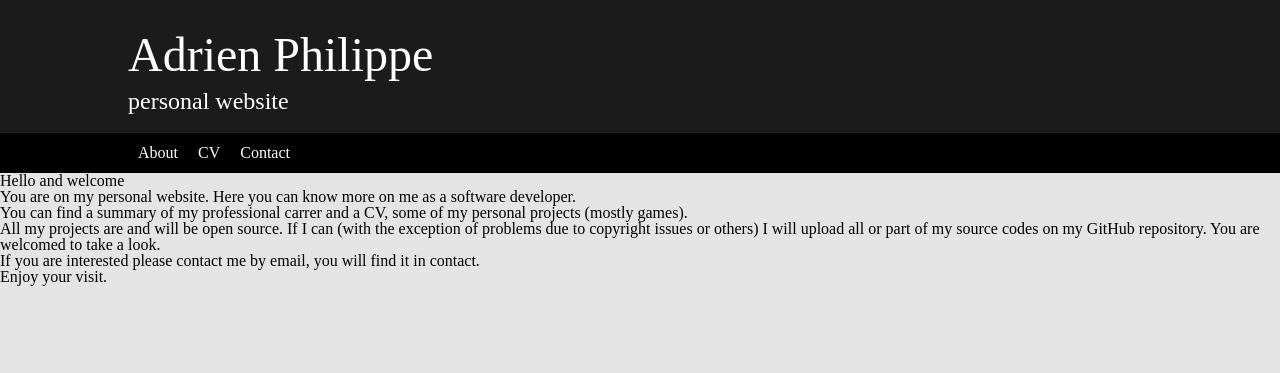
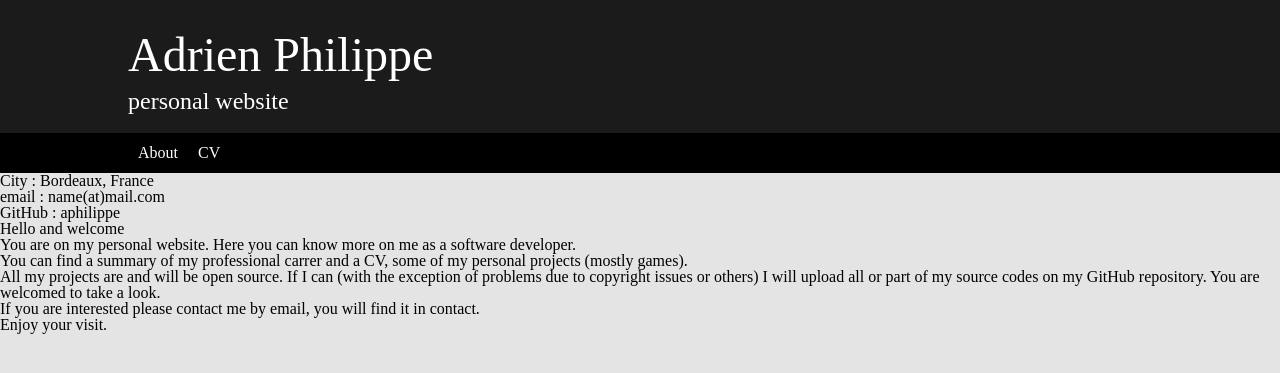
Before and after one commit to aphilippe/aphilippe.github.io, a Jekyll site: the page built from index.html, in a window 1280 px wide. Shown: the top 373 px of the page. Built offline with Jekyll 4.4.1, drawn with Linux system fonts in a browser that asks for light colours.

Commit message:
put contact in a block on all pages

```diff
--- /dev/null
+++ b/_includes/contact.html
@@ -0,0 +1,7 @@
+<div id="#contact_block">
+	<ul>
+		<li>City : Bordeaux, France</li>
+		<li>email : name(at)mail.com</li>
+		<li>GitHub : aphilippe</li>
+	</ul>
+</div>
--- a/_includes/navigation.html
+++ b/_includes/navigation.html
@@ -5,7 +5,4 @@
 	<li class="{% if page.url contains 'cv' %}current{% endif %}">
 		<a href="{{site.url}}/cv.html">CV</a>
 	</li>
-	<li class="{% if page.url contains 'contact' %}current{% endif %}">
-		<a href="{{site.url}}/contact.html">Contact</a>
-	</li>
 </ul>
--- a/_layouts/default.html
+++ b/_layouts/default.html
@@ -7,6 +7,7 @@
 </head>
 <body>
 	{% include header.html %}
+	{% include contact.html %}
 	<div id="#content">
 		{{ content }}
 	</div>
```
